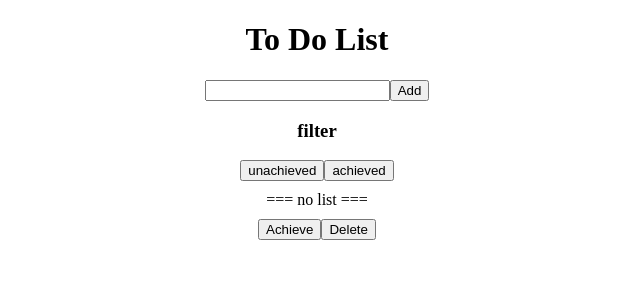
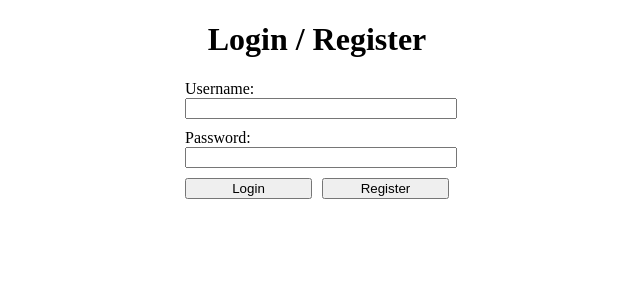
Before and after one commit to ak1103dev/to-do-list, a Next.js app: page / in a window 1280 px wide. Shown: the top 300 px of the page, without its empty margins (323-963 px from the left). Built offline with nearby package versions, Linux system fonts and the light colour scheme.

Commit message:
:sparkles: login & register

```diff
--- /dev/null
+++ b/config/index.js
@@ -0,0 +1,3 @@
+export default {
+  "apiHost": "http://localhost:8080"
+}
--- a/package.json
+++ b/package.json
@@ -14,6 +14,7 @@
     "lodash": "^4.17.4",
     "next": "beta",
     "react": "^15.6.1",
-    "react-dom": "^15.6.1"
+    "react-dom": "^15.6.1",
+    "superagent": "^3.5.2"
   }
 }
--- a/pages/index.js
+++ b/pages/index.js
@@ -1,93 +1,61 @@
-import React, { Component } from 'react'
-import _ from 'lodash';
+import React, { Component } from 'react';
+import Router from 'next/router';
+import request from 'superagent';
+import config from '../config';
 
-export default class Error extends Component {
+class Login extends Component {
   constructor() {
     super();
     this.state = {
-      currText: '',
-      list: [],
-      checkList: [], // { text, status }
-      showedStatus: 'unachieved',
+      username: '',
+      password: '',
     };
   }
-
-  add = () => {
-    const { currText } = this.state;
-    const list = _.cloneDeep(this.state.list);
-    if (!_.isEmpty(currText)) {
-      list.push({ text: currText, status: 'unachieved' })
-      this.setState({ list, currText: '' });
-    }
+  onLogin = () => {
+    const { username, password } = this.state;
+    return request.post(`${config.apiHost}/users/login`)
+      .send({ username, password })
+      .end((err, res) => {
+        if (err) {
+          console.error(err);
+          return alert('Error !!!');
+        }
+        console.log(res.body);
+        const { accessToken } = res.body;
+        localStorage.setItem('accessToken', accessToken);
+        return Router.push('/home');
+      });
   }
-  achieve = () => {
-    const { checkList } = this.state;
-    const list = _.cloneDeep(this.state.list);
-    checkList.map((index) =>
-      list[index] = {
-        text: list[index].text,
-        status: 'achieved',
-      }
-    );
-    this.setState({ list, checkList: [] });
-  }
-  delete = () => {
-    const { checkList } = this.state;
-    const list = _.cloneDeep(this.state.list);
-    checkList.map((index) =>
-      list[index] = {
-        text: list[index].text,
-        status: 'deleted',
-      }
-    );
-    this.setState({ list, checkList: [] });
-  }
-  check = (event, i) => {
-    const isCheck = event.target.checked;
-    // const hasIndex = _.includes(this.state.checkList, i);
-    if (isCheck) {
-      this.setState({ checkList: [...this.state.checkList, i]});
-    } else {
-      const checkList = _.cloneDeep(this.state.checkList);
-      _.remove(checkList, (item) => item === i);
-      this.setState({ checkList });
-    }
+  onRegister = () => {
+    const { username, password } = this.state;
+    return request.post(`${config.apiHost}/users`)
+      .send({ username, password })
+      .end((err, res) => {
+        if (err) {
+          console.error(err);
+          return alert('Error !!!');
+        }
+        return this.onLogin();
+      });
   }
 
-  render () {
-    const { list, currText, showedStatus } = this.state;
-    console.log(this.state);
+  render() {
     return (
       <div className="container">
-        <h1>To Do List</h1>
-        <div className="input">
-          <input value={currText} onChange={(event) => this.setState({ currText: event.target.value })} />
-          <button onClick={this.add}>Add</button>
-        </div>
-        <h3>filter</h3>
-        <div className="filter">
-          <button onClick={() => this.setState({ showedStatus: 'unachieved' })}>unachieved</button>
-          <button onClick={() => this.setState({ showedStatus: 'achieved' })}>achieved</button>
-        </div>
-        <div className="list">
-          {
-            list.filter((item) => item.status === showedStatus).length === 0 &&
-            <div>=== no list ===</div>
-          }
-          {list.map((item, i) => {
-            if (item.status === showedStatus) {
-              return (
-                <div key={i} className="listCard">
-                  <input type="checkbox" onChange={(event) => this.check(event, i)} /> {item.text}
-                </div>
-              );
-            }
-            return null;
-          })}
-        </div>
-        <div>
-          <button onClick={this.achieve}>Achieve</button>
-          <button onClick={this.delete}>Delete</button>
+        <h1>Login / Register</h1>
+        <div className="box">
+          <div>
+            <label>Username:</label><br />
+            <input className="input" onChange={(event) => this.setState({ username: event.target.value })} />
+          </div>
+          <div>
+            <label>Password:</label><br />
+            <input type="password" className="input" onChange={(event) => this.setState({ password: event.target.value })} />
+          </div>
+          <div className="btnG">
+            <button className="login" onClick={this.onLogin}>Login</button>
+            <button className="register" onClick={this.onRegister}>Register</button>
+          </div>
         </div>
         <style jsx>{`
           .container {
@@ -102,21 +70,35 @@ export default class Error extends Component {
               margin-right: 100px;
             }
           }
-          .input {
+          .box {
+            text-align: left;
+          }
+          .box .input {
+            width: 100%;
             margin-bottom: 10px;
           }
-          .filter {
-            margin-bottom: 10px;
+          .btnG {
+            width: 100%;
           }
-          .list {
-            margin-bottom: 10px;
+          .btnG >button {
+            width: calc(50% - 5px);
           }
-          .listCard {
-            border: 1px solid gray;
-            padding: 5px;
+          .btnG .login {
+            margin-right: 5px;
+          }
+          .btnG .register {
+            margin-left: 5px;
           }
         `}</style>
       </div>
     );
   }
 }
+
+// Login.getInitialProps = async ({ req }) => {
+//   const res = await fetch('https://api.github.com/repos/zeit/next.js')
+//   const json = await res.json()
+//   return { stars: json.stargazers_count }
+// }
+
+export default Login;
```
Also changed, not shown: pages/home.js (added, +122 -0 lines), 1 other file (tests, documents, lock files or other folders).
